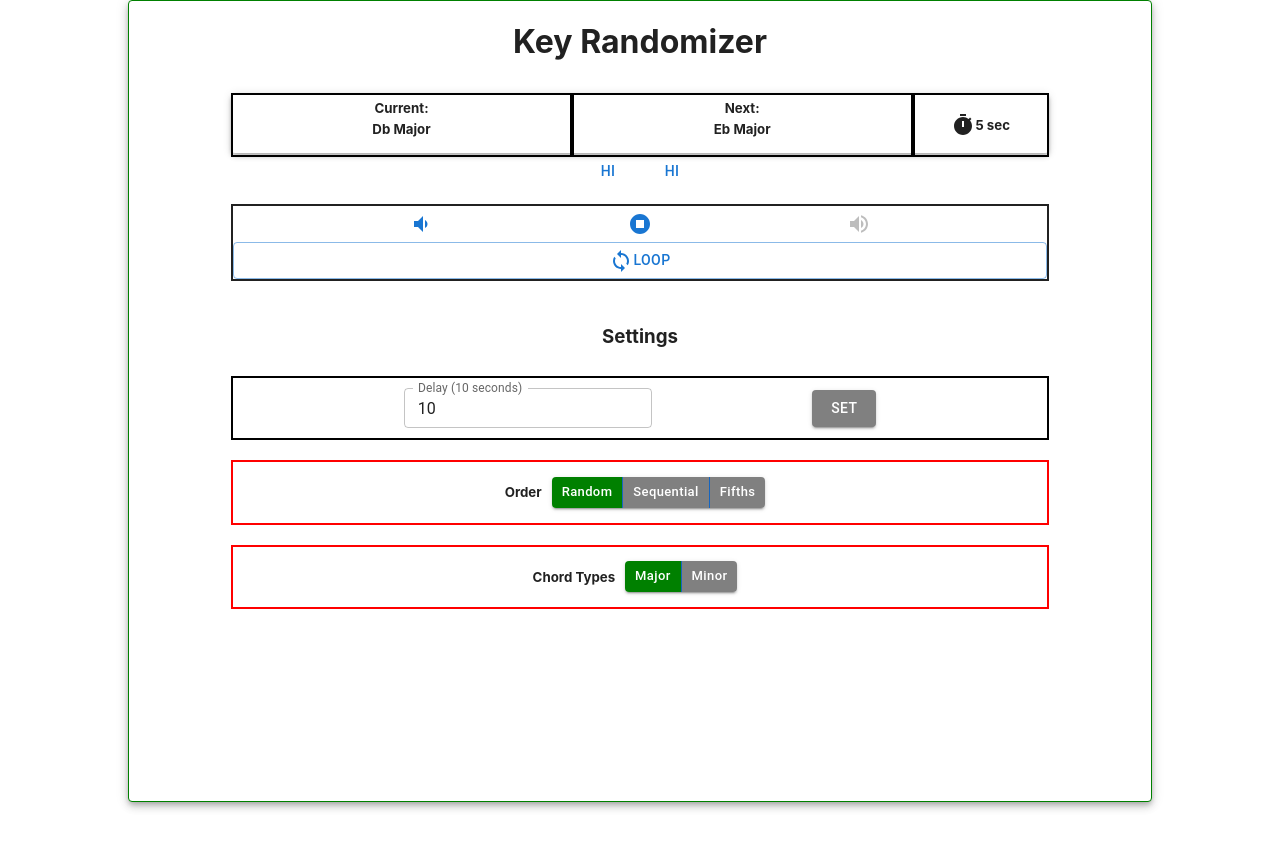
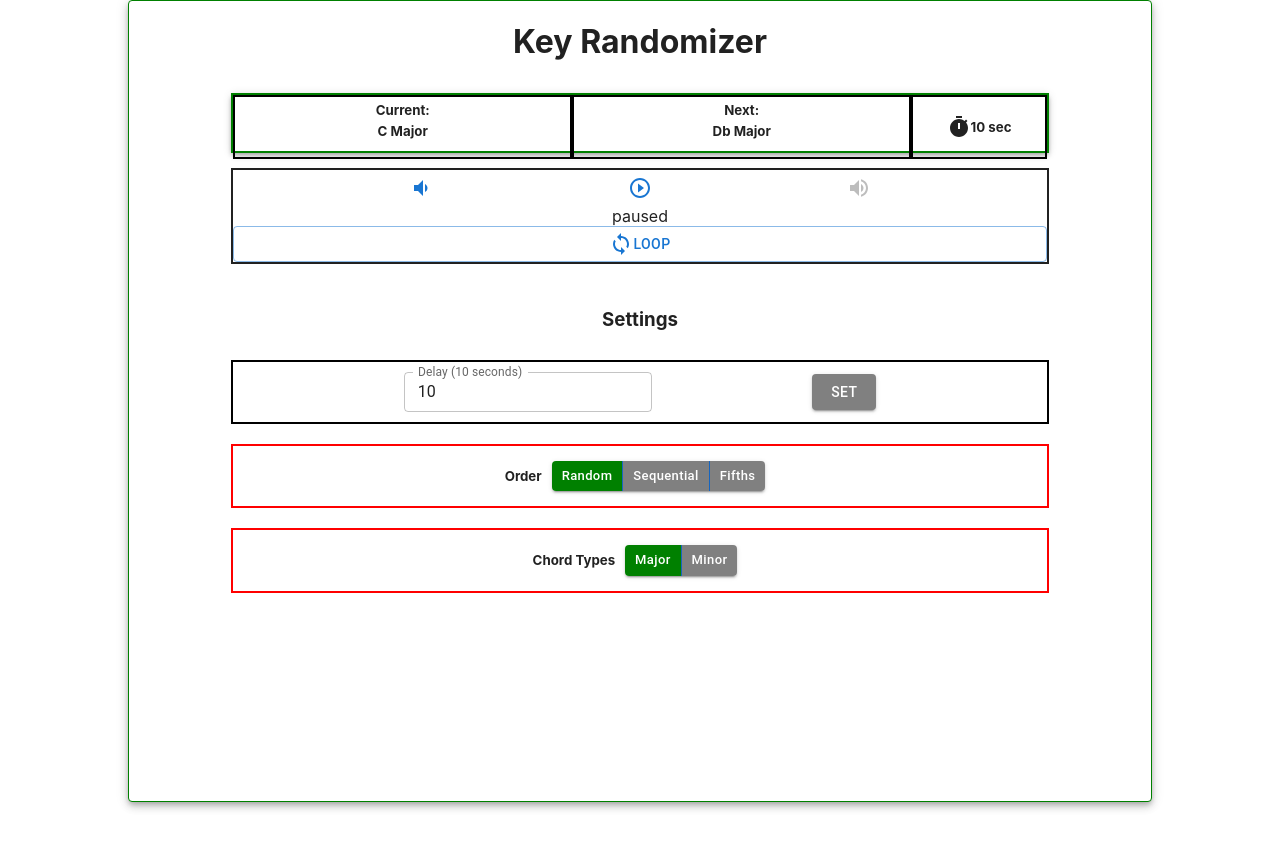
Before and after one commit to luketurnerdev/randomkeygenerator, a React (Create React App) app: page / in a window 1280 px wide. Shown: the top 848 px of the page. Built offline with nearby package versions, Linux system fonts and the light colour scheme; no server answers.

Commit message:
clock runs on separate thread

```diff
--- a/src/Components/Randomizer/AudioControls/index.js
+++ b/src/Components/Randomizer/AudioControls/index.js
@@ -4,7 +4,7 @@ import {Howler } from 'howler';
 import LoopIcon from '@mui/icons-material/Loop';
 import VolumeUpIcon from '@mui/icons-material/VolumeUp';
 import VolumeDownIcon from '@mui/icons-material/VolumeDown';
-import StopCircleIcon from '@mui/icons-material/StopCircle';
+import PauseCircleOutlineIcon from '@mui/icons-material/PauseCircleOutline';
 import PlayCircleOutlineIcon from '@mui/icons-material/PlayCircleOutline';
 import {chords} from "../../../utils/musicImports";
 
@@ -31,6 +31,7 @@ const AudioControls = props => {
     const [volume, setVolume] = useState(Howler.volume());
 
     const pauseOrUnpause = () => {
+      setPaused(!paused);
       // If we are PAUSING
 
       // if (!paused && looping) {
@@ -63,7 +64,7 @@ const AudioControls = props => {
             </Button>
 
             <Button onClick={pauseOrUnpause} style={styles.volumeControls} >
-              {paused ? <PlayCircleOutlineIcon /> : <StopCircleIcon />  }
+              {paused ? <PlayCircleOutlineIcon /> : <PauseCircleOutlineIcon />  }
               </Button>
 
 
@@ -100,6 +101,7 @@ const AudioControls = props => {
          <div style={styles.audioContainer}>
 
               <VolumeDisplay />
+              <span> {paused ? "paused" : "nup"} </span>
 
               <Button variant={looping ? "contained" : "outlined"} onClick={() => toggleLoop()}>
                 <LoopIcon /> Loop
--- /dev/null
+++ b/src/Components/Randomizer/Clock/index.js
@@ -0,0 +1,92 @@
+import {useRef, useEffect, useState} from 'react';
+import Countdown from 'react-countdown'
+const Clock = props => {
+    const {paused, handleChordChange, delayInSeconds} = props;
+    const clockRef = useRef();
+    const handleStart = () => clockRef.current.start();
+    const checkIfCompleted = () => clockRef.current.isCompleted();
+    const isPaused = () => clockRef.current.isPaused();
+    const isStopped = () => clockRef.current.isStopped();
+    const handlePause = () => clockRef.current.pause();
+    const handleStop = () => clockRef.current.stop();
+    const [secondsLeft, setSecondsLeft] = useState(delayInSeconds);
+
+    useEffect(() => {
+        // Pause on first load
+        // handlePause();
+        // console.log(`is paused? ${isPaused()}`)
+    }, [])
+
+    useEffect(() => {
+        console.log(`is paused? ${isPaused()}`)
+        pauseOrUnpause();
+    }, [paused])
+
+
+    const styles = {
+      countdown: {
+        textAlign: 'center',
+        fontWeight: 400
+      },
+    }
+
+    const handleTimeLeft = () => {
+      // this happens every tick
+
+      if (secondsLeft > 1) {
+        setSecondsLeft(prev => prev-1);
+      }
+
+    }
+
+
+    const handleComplete = () => {
+        console.log(`completed? ${checkIfCompleted()}`);
+
+        // if user has not stopped it, loop it again
+
+        if (!paused) {
+          handleStop();
+          handleChordChange();
+          setSecondsLeft(delayInSeconds);
+          handleStart();
+        }
+
+    }
+
+    const clockRenderer = ({ hours, minutes, seconds, completed, api}) => {
+
+
+            // Render a countdown
+            return (
+              <div style={styles.countdown} >
+
+               <h5>{(hours > 0) && `${hours} Hours`} {(minutes > 0) && `${minutes} Mins`}  {seconds} sec</h5>
+              </div>
+            )
+          }
+
+      const pauseOrUnpause = () => {
+        if (isPaused()) {
+          handleStart();
+        }
+
+        else {
+          handlePause();
+        }
+      }
+    return (
+      <div>
+        <Countdown
+          date={Date.now() + secondsLeft * 1000}
+          ref={clockRef}
+          autoStart={false}
+          renderer={clockRenderer}
+          onComplete={handleComplete}
+          onTick={handleTimeLeft}
+        />
+      </div>
+    )
+  }
+
+export default Clock;
--- a/src/Components/Randomizer/KeyDisplay/index.js
+++ b/src/Components/Randomizer/KeyDisplay/index.js
@@ -1,13 +1,11 @@
-import {Howler} from 'howler';
-import Countdown from 'react-countdown';
+import Clock from "../Clock"
+import {Howler} from "howler"
 import AudioControls from "../AudioControls";
 import { Paper, Grid, Button } from '@mui/material';
 import {chords} from "../../../utils/musicImports";
 import TimerIcon from '@mui/icons-material/Timer';
 import {generateRandomKey, generateSequentialKey, generateFifthsKey} from "../../../utils/keyChanges";
-import {useState, useContext, useRef} from 'react';
-import {ClockContext} from "../../../Contexts/ClockContext";
-
+import {useState} from 'react';
 
 
 const KeyDisplay = props => {
@@ -16,18 +14,12 @@ const KeyDisplay = props => {
     // const keysWithSharps = ["A","A#","B","C","C#","D","D#","E","F","F#","G", "G#"];
 
     const [currentKeyset, setCurrentKeyset] = useState(keysWithFlats);
+    const [paused, setPaused] = useState(true);
 
     const [currentKey, setCurrentKey] = useState("C");
     const [upcomingKey,setUpcomingKey] = useState("Db");
     const [currentMod, setCurrentMod] = useState("Major");
     const [upcomingMod,setUpcomingMod] = useState("Major");
-
-    const clockRef = useRef();
-    const handleStart = () => clockRef.current.start();
-    const handlePause = () => clockRef.current.pause();
-
-
-
 
     const decideUpcomingKey = () => {
       switch (keyOrder) {
@@ -48,61 +40,25 @@ const KeyDisplay = props => {
       chord.play();
     }
 
-    const clockRenderer = ({ hours, minutes, seconds, completed, api}) => {
-
-
-      console.log('crank')
-      // TODO - when 3 sec left, play click (but dont alter state)
-       if (completed) {
-        // Stop any previous chords
+    const handleChordChange = () => {
+      // stop all prev chords
       Howler.stop()
-
-        // Play current
+      // play new chord
       playChord();
 
-        //Restart clock
-
-        // Current is discarded.
-        // Upcoming becomes current.
+      // change key
 
       setUpcomingKey(decideUpcomingKey());
       setCurrentKey(upcomingKey);
 
-        // Change state for next reset
+      // Change mod
 
-        // Always randomly select from list of available mods (chosen by user)
       setUpcomingMod(modifiers[Math.floor(Math.random() * modifiers.length)]);
       setCurrentMod(upcomingMod);
-        api.start();
-        // setSecondsLeft(delayInSeconds)
-
-        return <h1>paused</h1>
 
     }
 
-        else {
-          // Render a countdown
-          return (
-            <div style={styles.countdown} >
 
-             <h5>{(hours > 0) && `${hours} Hours`} {(minutes > 0) && `${minutes} Mins`}  {seconds} sec</h5>
-            </div>
-          )
-        }
-    };
-
-    const Clock = () => {
-
-      return (
-        <div>
-          <Countdown
-            date={Date.now() + 5000}
-            ref={clockRef}
-            renderer={clockRenderer}
-          />
-        </div>
-      )
-    }
 
 
     return (
@@ -121,9 +77,12 @@ const KeyDisplay = props => {
           <Grid item xs={2} style={styles.timerBox}>
           <TimerIcon />
 
-        <ClockContext.Provider value={{paused: true}}>
-            <Clock />
-        </ClockContext.Provider>
+          <Clock
+            paused={paused}
+            handleChordChange={handleChordChange}
+            delayInSeconds={delayInSeconds}
+          />
+
 
 
 
@@ -133,14 +92,14 @@ const KeyDisplay = props => {
 
       </Paper>
 
-    <Button onClick={handleStart}>hi</Button>
-    <Button onClick={handlePause}>hi</Button>
-
       <AudioControls
         currentChord={chords[`${currentKey}${currentMod}`]}
+        setPaused={setPaused}
+        paused={paused}
       // paused={paused}
       // setPaused={setPaused}
     />
+
 </>
 
 
--- a/src/Components/Randomizer/index.js
+++ b/src/Components/Randomizer/index.js
@@ -1,4 +1,4 @@
-import {useState, useContext} from 'react';
+import {useState} from 'react';
 import styles from "./styles";
 import KeyDisplay from "./KeyDisplay";
 import ChangeModDisplay from "./ChangeModDisplay";
--- a/src/Components/Randomizer/styles.js
+++ b/src/Components/Randomizer/styles.js
@@ -20,6 +20,7 @@ const styles = {
       height: '7.5vh',
       width: '100%',
       textAlign: 'center',
+      border: '2px solid green'
     },
     keyDisplayItem: {
       border: '2px solid black',
@@ -33,10 +34,6 @@ const styles = {
     gridItemText: {
       margin: '5px 0 ',
     },
-    countdown: {
-      textAlign: 'center',
-      fontWeight: 400
-    },
     delayText: {
 
     }
```
Lines whose indentation alone changed are shown as unchanged.
